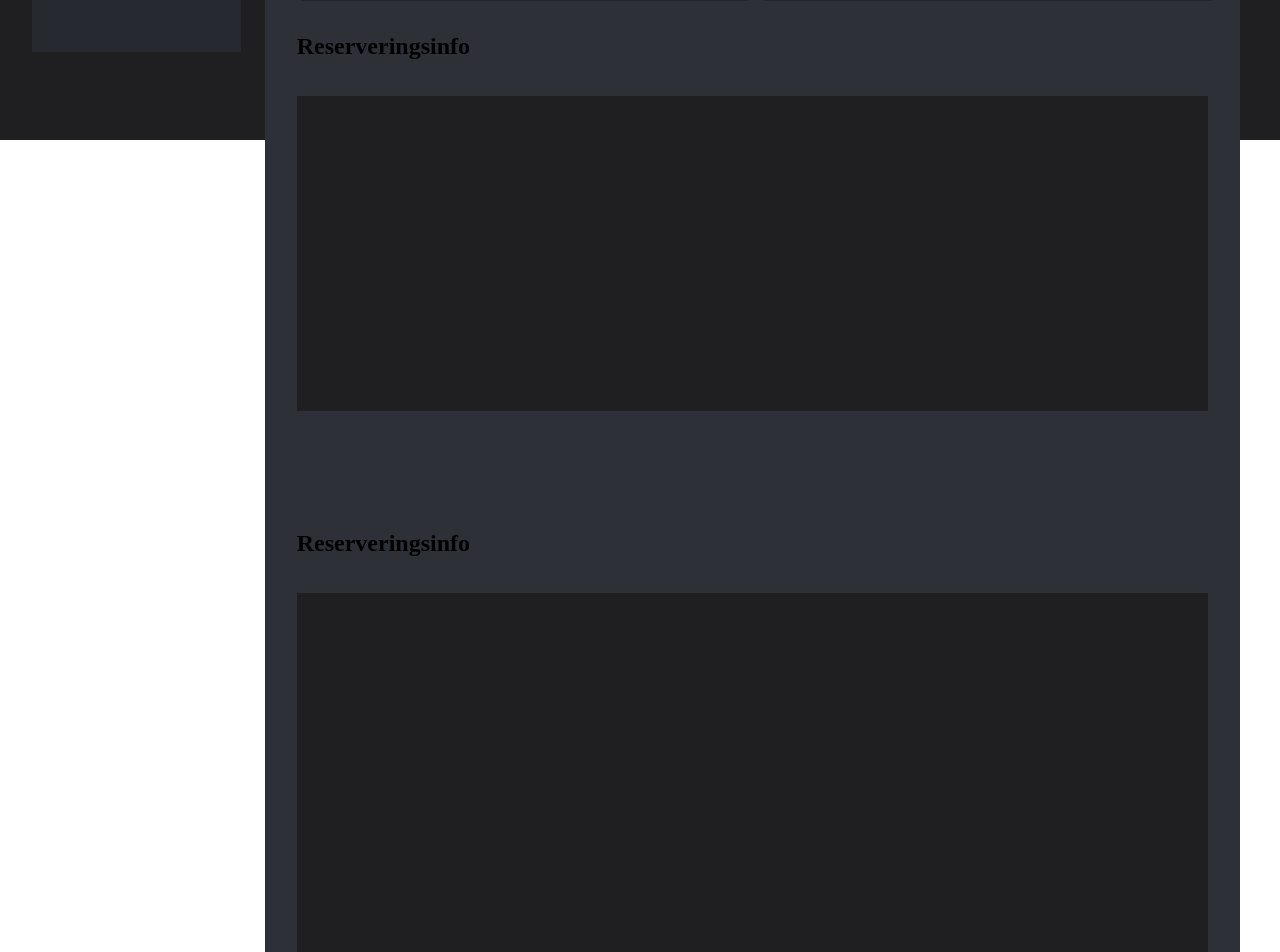
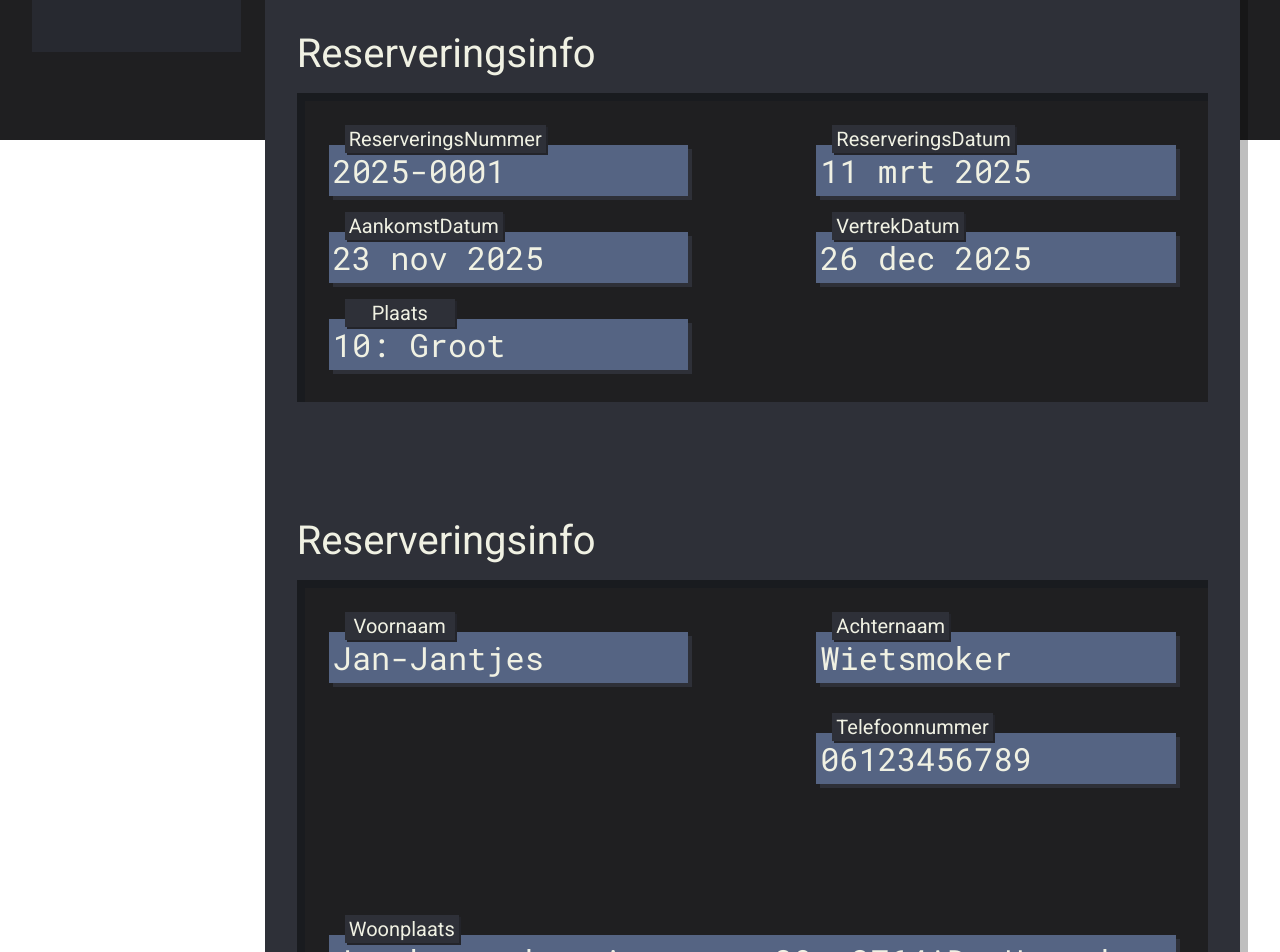
Before and after one commit to Powerboy2015/boer-bert-registratiesysteem, a Next.js app in the folder next.js/: page /dashboard/reservations/1 in a window 1280 px wide. Shown: the part 660-1612 px from the top of the page. Built offline with nearby package versions, Linux system fonts and the light colour scheme.

Commit message:
view reservation display styling
The following:
- updated globals.css to add certain properties for box shadows
- created DisplayFieldComponent.tsx that holds the field displays. can take an name,data and a col span size(optional)
- updated reservations/[slug]/page.tsx in order to finish up designs

```diff
--- a/next.js/src/app/dashboard/reservations/[slug]/page.tsx
+++ b/next.js/src/app/dashboard/reservations/[slug]/page.tsx
@@ -1,4 +1,5 @@
 import Database from "@/app/connections/Database";
+import DisplayFieldComponent from "@/app/ui/DisplayFieldComponent";
 import EditReservationButton from "@/app/ui/EditReservationButton";
 import MapTargetComponent from "@/app/ui/MapTargetComponent";
 import { Roboto } from "next/font/google";
@@ -28,7 +29,7 @@ export default async function Page({ params }: ViewReservationProps) {
             <div className="w-full flex flex-col">
                 <div
                     id="header-part"
-                    className="sticky top-[0px] p-[16px] flex flex-col gap-[16px] bg-(--color-accent) text-(--color-text)"
+                    className="sticky top-[0px] p-[16px] flex flex-col gap-[16px] bg-(--color-accent) text-(--color-text) z-10"
                 >
                     <h1
                         className={`w-full text-[64px] font-semibold ${robotoBold.className} m-[0px]`}
@@ -41,28 +42,85 @@ export default async function Page({ params }: ViewReservationProps) {
                         {reservationData.reservationID}
                     </p>
                 </div>
-                <div
-                    id="view-reservation-data"
-                    className="w-full min-h-[1355px] px-[8px]"
-                >
+                <div id="view-reservation-data" className="w-full px-[8px]">
                     <div
                         id="inner"
-                        className="w-full h-full bg-(--color-accent-2) px-[32px] py-[48px] grid grid-cols-6 grid-rows-15 gap-[16px]"
+                        className="w-full h-full bg-(--color-accent-2) px-[32px] py-[48px] grid grid-cols-6 grid-rows-15 gap-[16px] shadow-(--box-shadow-view)"
                     >
                         <EditReservationButton />
                         <EditReservationButton
                             color="#FC4545"
                             text="Verwijder Reservering"
                         />
-                        <h2 className="col-span-3">Reserveringsinfo</h2>
+                        <h2
+                            className={`col-span-3 mt-auto mb-[0px] ${roboto.className} text-[40px] text-(--color-text)`}
+                        >
+                            Reserveringsinfo
+                        </h2>
                         <div className="col-span-6 row-span-4 bg-(--color-background)">
-                            <div className="w-full h-full grid grid-cols-2 grid-rows-3 p-[32px] gap-x-[128px] gap-y-[16px]"></div>
+                            <div className="w-full h-full grid grid-cols-2 grid-rows-3 p-[32px] gap-x-[128px] gap-y-[16px] inset-shadow-(--inset-shadow-box)">
+                                <DisplayFieldComponent
+                                    fieldname="ReserveringsNummer"
+                                    data={"2025-0001"}
+                                />
+                                <DisplayFieldComponent
+                                    fieldname="ReserveringsDatum"
+                                    data={"11 mrt 2025"}
+                                />
+                                <DisplayFieldComponent
+                                    fieldname="AankomstDatum"
+                                    data={"23 nov 2025"}
+                                />
+                                <DisplayFieldComponent
+                                    fieldname="VertrekDatum"
+                                    data={"26 dec 2025"}
+                                />
+                                <DisplayFieldComponent
+                                    fieldname="Plaats"
+                                    data={"10: Groot"}
+                                />
+                            </div>
                         </div>
 
                         <div className="col-span-6"></div>
-                        <h2 className="col-span-3">Reserveringsinfo</h2>
-                        <div className="col-span-6 row-span-7 bg-(--color-background)">
-                            <div className="w-full h-full grid grid-cols-2 grid-rows-6 p-[32px] gap-x-[128px] gap-y-[16px]"></div>
+                        <h2
+                            className={`col-span-3 mt-auto mb-[0px] ${roboto.className} text-[40px] text-(--color-text)`}
+                        >
+                            Reserveringsinfo
+                        </h2>
+                        <div className="col-span-6 row-span-7 bg-(--color-background) inset-shadow-(--inset-shadow-box)">
+                            <div className="w-full h-full grid grid-cols-2 grid-rows-5 p-[32px] gap-x-[128px] gap-y-[16px]">
+                                <DisplayFieldComponent
+                                    fieldname="Voornaam"
+                                    data={"Jan-Jantjes"}
+                                />
+                                <DisplayFieldComponent
+                                    fieldname="Achternaam"
+                                    data={"Wietsmoker"}
+                                />
+                                <div>
+                                    {/** Empty space in order to create the space between inputs */}
+                                </div>
+                                <DisplayFieldComponent
+                                    fieldname="Telefoonnummer"
+                                    data={"06123456789"}
+                                />
+                                <div className="col-span-2">
+                                    {/** Empty space in order to create the space between inputs */}
+                                </div>
+                                <DisplayFieldComponent
+                                    fieldname="Woonplaats"
+                                    data={
+                                        "Jansboerenbertjestraat 39, 2764AD, Utrecht"
+                                    }
+                                    spanSize={2}
+                                />
+                                <DisplayFieldComponent
+                                    fieldname="Email"
+                                    data={"RandomEmail@gmail.com"}
+                                    spanSize={2}
+                                />
+                            </div>
                         </div>
                     </div>
                 </div>
--- a/next.js/src/app/globals.css
+++ b/next.js/src/app/globals.css
@@ -11,7 +11,11 @@
   --color-accent-2: #2E3038;
   --color-background-light: #D9D9D9;
   --box-shadow-button: 4px 4px rgba(0, 0, 0, 0.25);
+  --box-shadow-field: 4px 4px var(--color-accent-2);
+  --box-shadow-label: 2px 2px #23242A;
+  --box-shadow-view: 8px 8px rgba(0, 0, 0, 0.25);
   --inner-shadow-button: 6px 6px rgba(255,255,255,0.12);
+  --inset-shadow-box: 8px 8px #191B1F;
 }
 
 html,body {
--- /dev/null
+++ b/next.js/src/app/ui/DisplayFieldComponent.tsx
@@ -0,0 +1,48 @@
+import { Roboto, Roboto_Mono } from "next/font/google";
+
+interface DisplayFieldComponentProps {
+    fieldname: string;
+    data: string | number;
+    spanSize?: number;
+}
+
+const roboto_value = Roboto_Mono({
+    variable: "--roboto_mono_value",
+    weight: "400",
+    subsets: ["latin"],
+});
+
+const roboto_default = Roboto({
+    variable: "--roboto-default",
+    weight: "400",
+    subsets: ["latin"],
+});
+
+export default function DisplayFieldComponent({
+    fieldname,
+    data,
+    spanSize,
+}: DisplayFieldComponentProps) {
+    return (
+        <span className={`relative col-span-${spanSize ?? 1}`}>
+            <label
+                className={`min-w-[110px] text-center left-[16px] absolute bg-(--color-accent-2) px-[4px] py-[2px] text-[20px] text-(--color-text) shadow-(--box-shadow-label) ${roboto_default.className}`}
+                htmlFor={fieldname}
+            >
+                {fieldname}
+            </label>
+            <input
+                className={`w-full h-auto mt-[20px] p-[4px] bg-(--color-accent) text-[32px] text-(--color-text) ${roboto_value.className} shadow-(--box-shadow-field)`}
+                style={{
+                    WebkitAppearance: "none",
+                    outline: "none",
+                    border: "none",
+                }}
+                type="text"
+                name={fieldname}
+                value={data}
+                readOnly
+            />
+        </span>
+    );
+}
```
